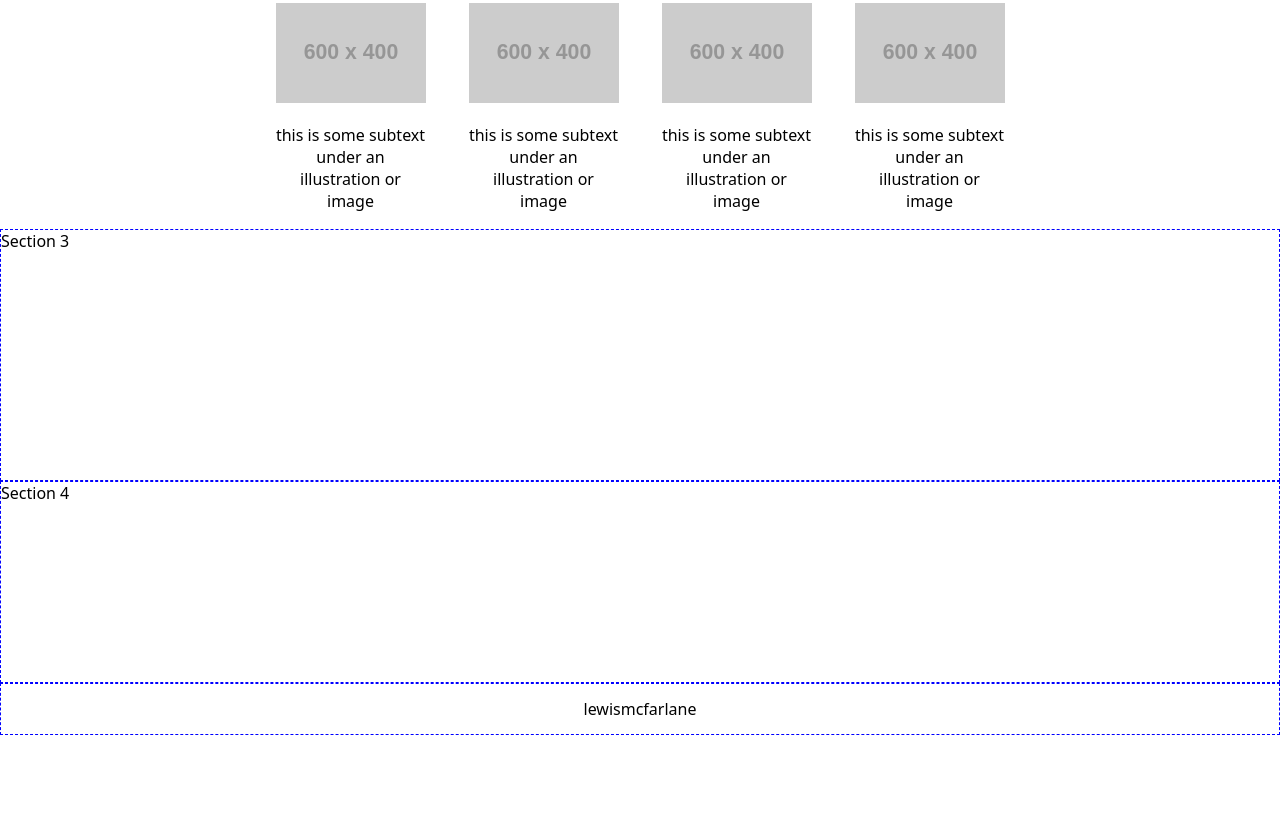
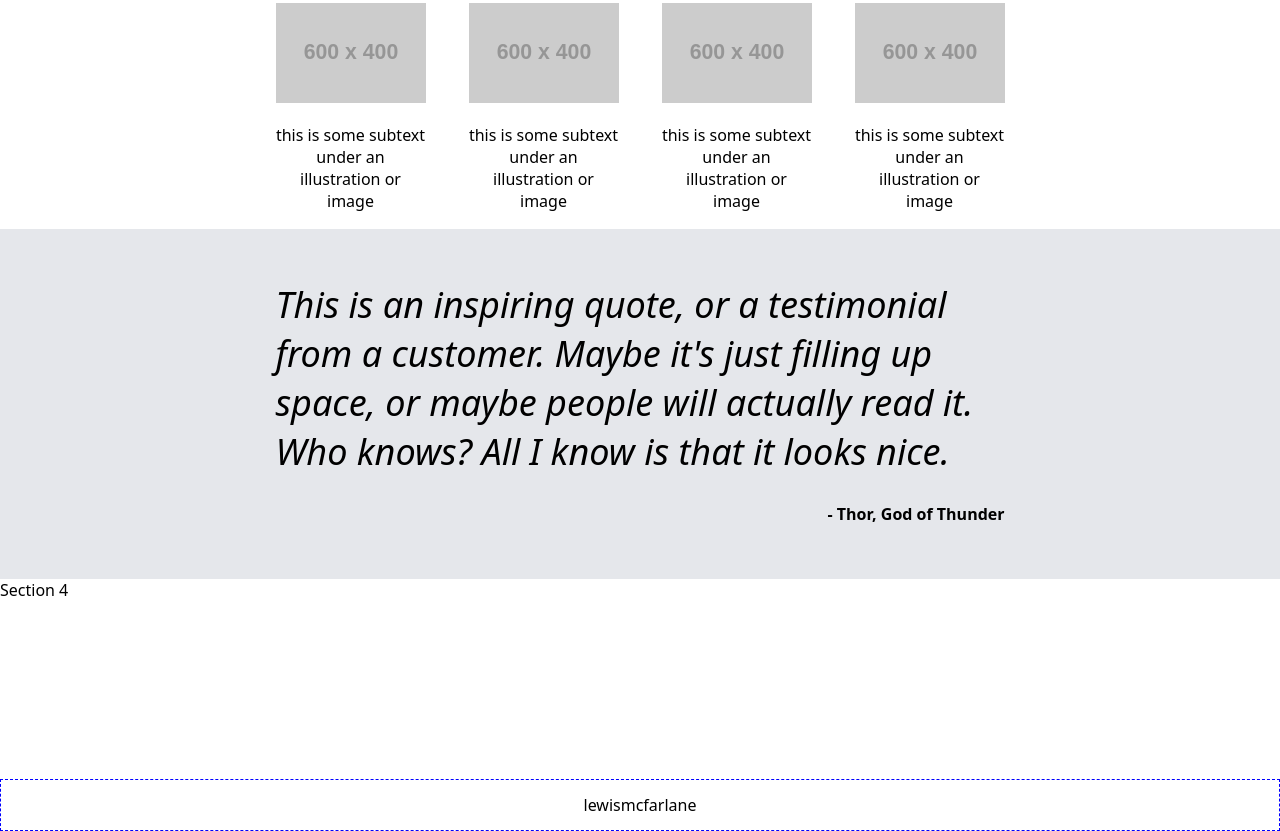
Before and after one commit to lewismcfarlane/landing-page, a plain HTML site: page index.html in a window 1280 px wide. Shown: the part 529-1360 px from the top of the page. Before the commit the page ends 1264 px from the top, so only its background shows below. Drawn offline with Linux system fonts and the light colour scheme; placeholder pictures from the web are drawn by us.

Commit message:
feat: Populate section three

```diff
--- a/index.html
+++ b/index.html
@@ -79,7 +79,14 @@
 
        </section-two>
        <section-three>
-            Section 3
+            <quote>
+                <h1>
+                This is an inspiring quote, or a testimonial from a customer. Maybe it's just filling up space, or maybe people will actually read it. Who knows? All I know is that it looks nice.
+                </h1>
+                <h5>
+                - Thor, God of Thunder
+                </h5>
+            </quote>
        </section-three>
        <section-four>
             Section 4
--- a/style.css
+++ b/style.css
@@ -188,13 +188,26 @@ section-two {
 }
 
 section-three {
-    border: 1px dashed blue;
     display: flex;
-    height: 250px;
+    height: 350px;
+    justify-content: center;
+    align-items: center;
+    background-color: #E5E7EB;
+}
+
+quote h1 {
+    font-size: 36px;
+    font-weight: lighter;
+    font-style: italic;
+    max-width: 729px;
+}
+quote h5 {
+    display: flex;
+    justify-content: flex-end;
+    font-size: 16px;
 }
 
 section-four {
-    border: 1px dashed blue;
     display: flex;
     height: 200px;
 }
```
